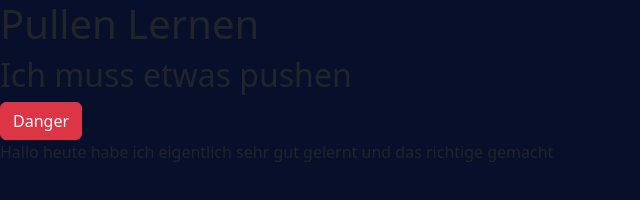
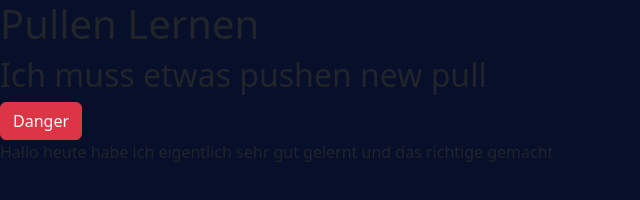
Before and after one commit to maidmilas/pullenLernen, a plain HTML site: page index.html in a window 1280 px wide. Shown: the full height of the page, 0-640 px from the left. Drawn offline with nearby package versions, Linux system fonts and the light colour scheme.

Commit message:
The new commit

```diff
--- a/index.html
+++ b/index.html
@@ -11,7 +11,7 @@
 </head>
 <body>
     <h1>Pullen Lernen</h1>
-    <h2>Ich muss etwas pushen</h2>
+    <h2>Ich muss etwas pushen new pull</h2>
     <button type="button" class="btn btn-danger">Danger</button>
     <p>Hallo heute habe ich eigentlich sehr gut gelernt und das richtige gemacht</p>
 </body>
```
